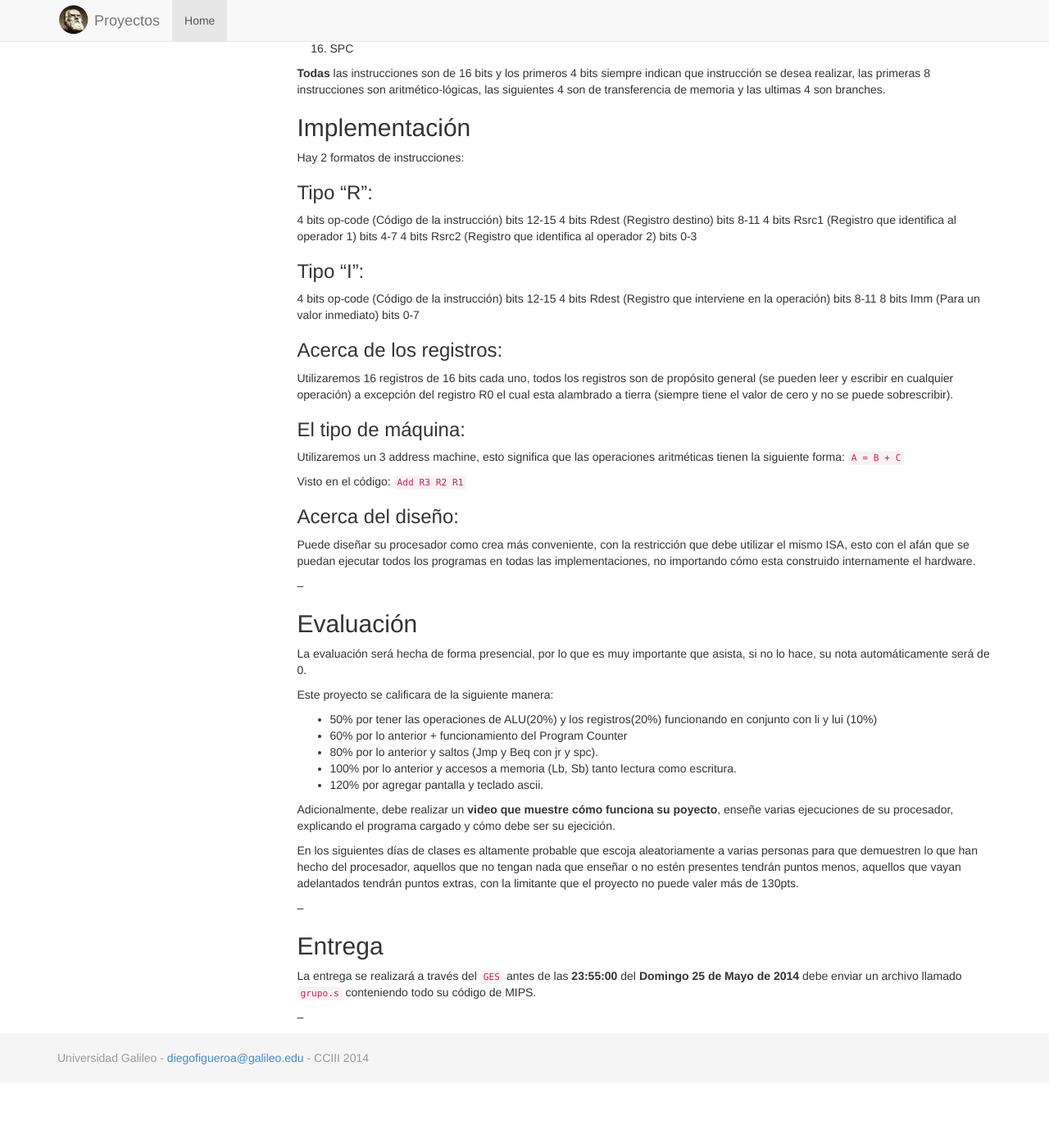
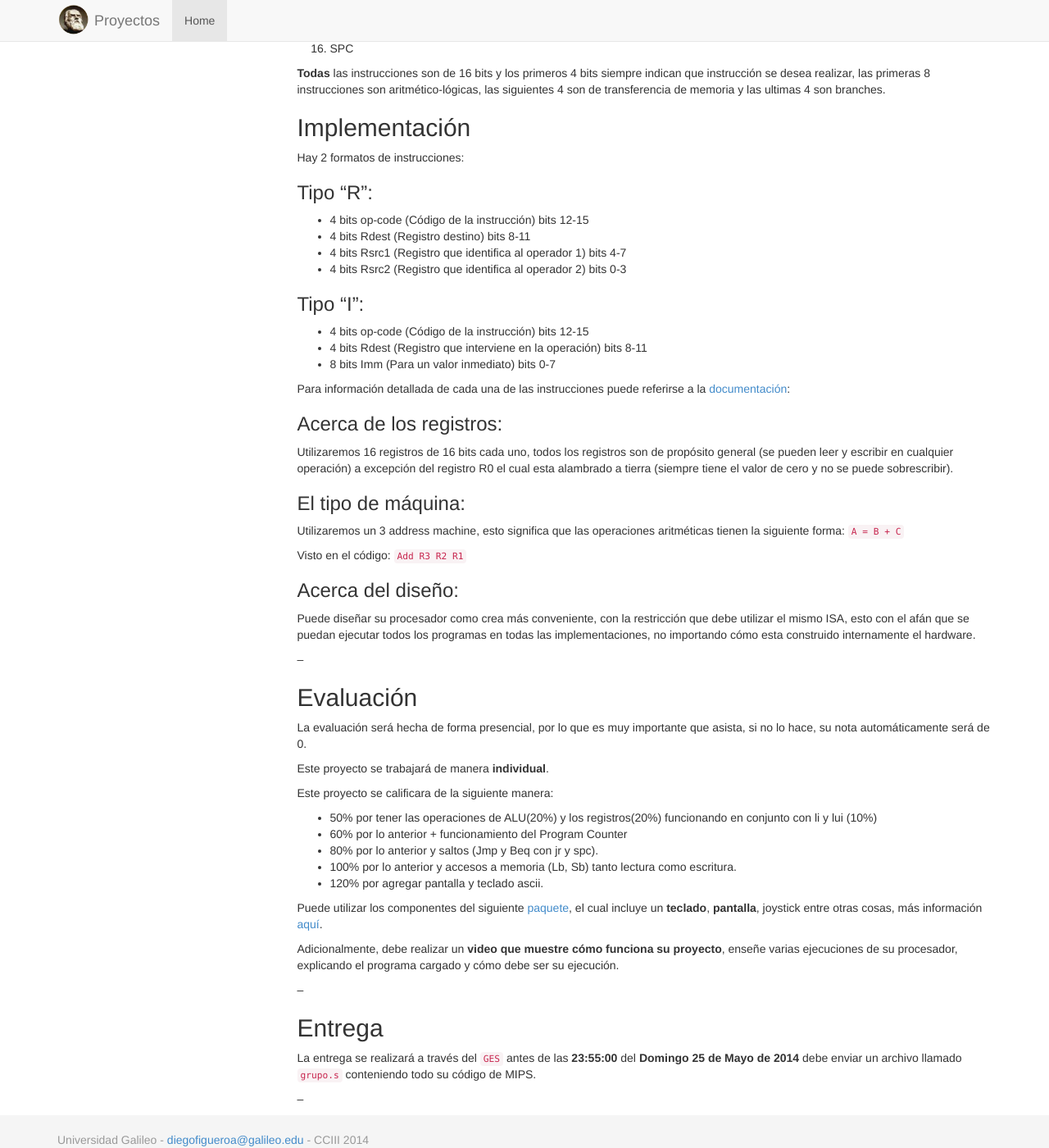
Before and after one commit to diegofigueroa/ug-cc3-projects, a Jekyll site: the page built from _posts/2014-03-23-processor.md, in a window 1280 px wide and 1400 px high, scrolled down 757 px. Shown: the whole window at 82% size. Built offline with Jekyll 4.4.1, drawn with Linux system fonts in a browser that asks for light colours; before the commit the page ends 2077 px from its top, so only the background shows below that.

Commit message:
add more details

```diff
--- a/_posts/2014-03-23-processor.md
+++ b/_posts/2014-03-23-processor.md
@@ -50,16 +50,19 @@ Hay 2 formatos de instrucciones:
 
 ### Tipo “R”:
 
-4 bits op-code (Código de la instrucción) bits 12-15
-4 bits Rdest (Registro destino) bits 8-11
-4 bits Rsrc1 (Registro que identifica al operador 1) bits 4-7
-4 bits Rsrc2 (Registro que identifica al operador 2) bits 0-3
+* 4 bits op-code (Código de la instrucción) bits 12-15
+* 4 bits Rdest (Registro destino) bits 8-11
+* 4 bits Rsrc1 (Registro que identifica al operador 1) bits 4-7
+* 4 bits Rsrc2 (Registro que identifica al operador 2) bits 0-3
 
 
 ### Tipo “I”:
-4 bits op-code (Código de la instrucción) bits 12-15
-4 bits Rdest (Registro que interviene en la operación) bits 8-11
-8 bits Imm (Para un valor inmediato) bits 0-7
+
+* 4 bits op-code (Código de la instrucción) bits 12-15
+* 4 bits Rdest (Registro que interviene en la operación) bits 8-11
+* 8 bits Imm (Para un valor inmediato) bits 0-7
+
+Para información detallada de cada una de las instrucciones puede referirse a la [documentación](https://www.dropbox.com/s/hcdulxqa19jxvcl/isa.pdf):
 
 ### Acerca de los registros:
 
@@ -81,6 +84,8 @@ Puede diseñar su procesador como crea más conveniente, con la restricción que
 
 La evaluación será hecha de forma presencial, por lo que es muy importante que asista, si no lo hace, su nota automáticamente será de 0.
 
+Este proyecto se trabajará de manera **individual**.
+
 Este proyecto se calificara de la siguiente manera:
 
 - 50% por tener las operaciones de ALU(20%) y los registros(20%) funcionando en conjunto con li y lui (10%)
@@ -89,10 +94,10 @@ Este proyecto se calificara de la siguiente manera:
 - 100% por lo anterior y accesos a memoria (Lb, Sb) tanto lectura como escritura.
 - 120% por agregar pantalla y teclado ascii.
 
-Adicionalmente, debe realizar un **video que muestre cómo funciona su poyecto**, enseñe varias ejecuciones de su procesador, explicando el programa cargado y cómo debe
-ser su ejecición.
+Puede utilizar los componentes del siguiente [paquete](https://www.dropbox.com/s/duze632lyh5miy5/c316.jar), el cual incluye un **teclado**, **pantalla**, joystick entre otras cosas, más información [aquí](https://www.dropbox.com/s/4v8ikp12qst3sv4/toys.pdf).
 
-En los siguientes días de clases es altamente probable que escoja aleatoriamente a varias personas para que demuestren lo que han hecho del procesador, aquellos que no tengan nada que enseñar o no estén presentes tendrán puntos menos, aquellos que vayan adelantados tendrán puntos extras, con la limitante que el proyecto no puede valer más de 130pts.
+Adicionalmente, debe realizar un **video que muestre cómo funciona su proyecto**, enseñe varias ejecuciones de su procesador, explicando el programa cargado y cómo debe
+ser su ejecución.
 
 --
 
```
Also changed, not shown: _posts/2014-03-20-assembler.md (+1 -1 lines).
